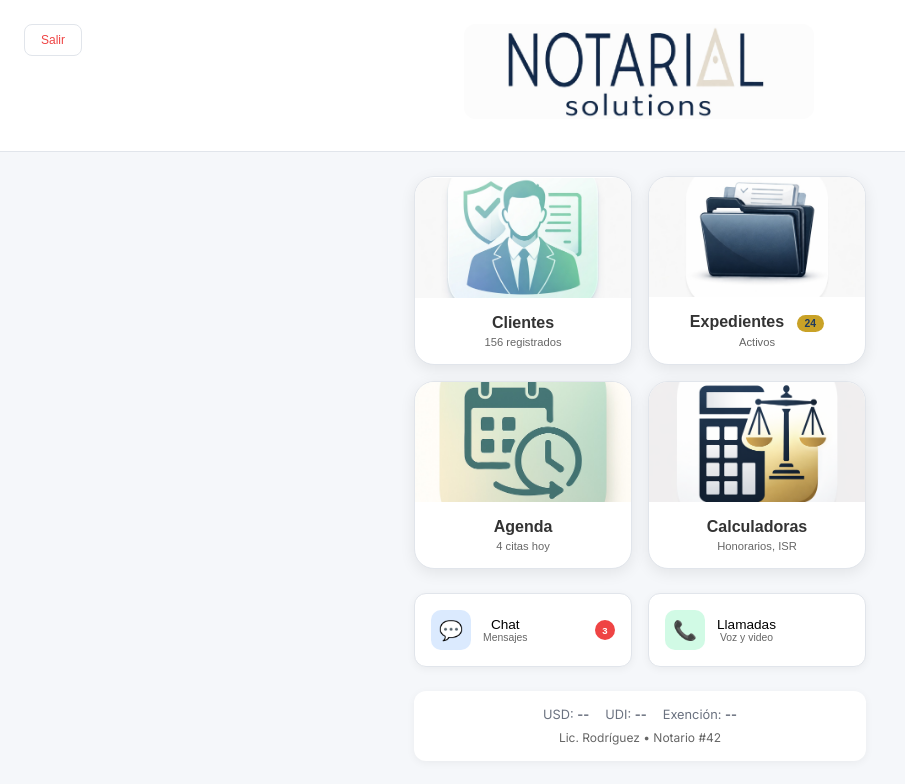
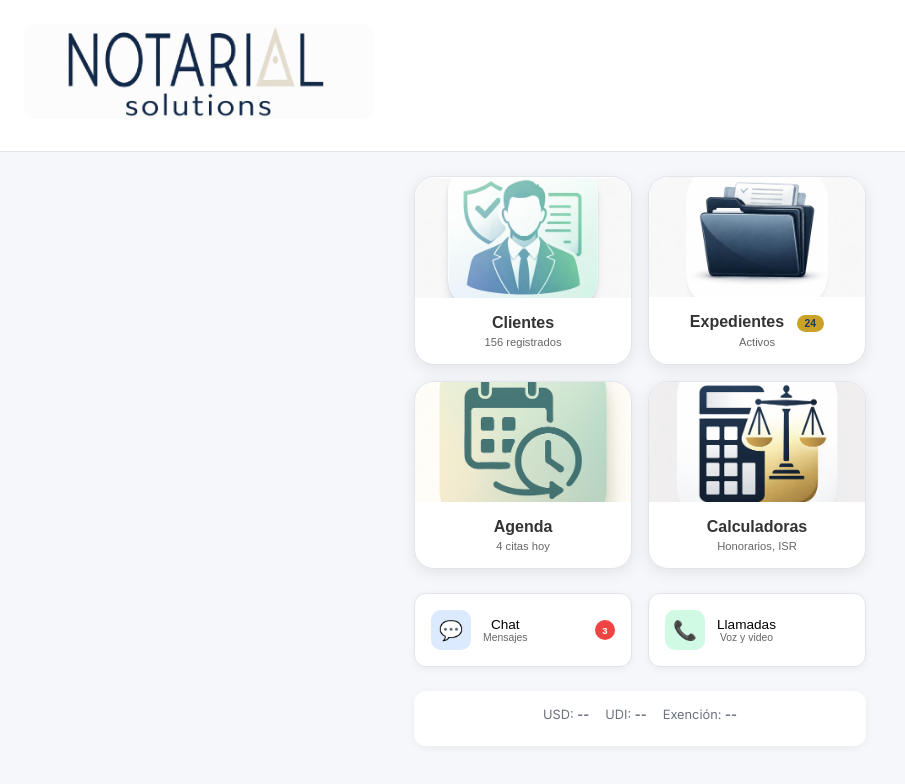
Before and after one commit to Pvrolomx/notaria-solutions, a website: page index.html in a window 1280 px wide. Shown: the whole page, without its empty margins (0-905 px from the left). Drawn offline with Linux system fonts and the light colour scheme; no server answers.

Commit message:
fix: remove Salir button, hide ISTP spinners, remove Exencion and Lic Rodriguez from footer

```diff
--- a/index.html
+++ b/index.html
@@ -782,7 +782,6 @@
 <body>
     <header class="app-header">
         <div style="display:flex;justify-content:space-between;align-items:flex-start;width:100%;">
-            <button onclick="alert('Salir')" style="background:none;border:1px solid var(--border);color:var(--danger);padding:0.5rem 1rem;border-radius:8px;cursor:pointer;font-size:0.75rem;">Salir</button>
             <div class="app-logo" style="flex-direction:column;text-align:center;">
                 <img src="logo.jpeg" alt="Notarial Solutions" style="width:350px;height:auto;border-radius:12px;">
             </div>
@@ -844,7 +843,6 @@
 
             <div style="margin-top:1.5rem;text-align:center;padding:1rem;background:var(--white);border-radius:12px;box-shadow:0 2px 8px rgba(0,0,0,0.05);">
                 <div id="indicadores-tc" style="display:flex;gap:1rem;font-size:0.8rem;color:#6B7280;flex-wrap:wrap;justify-content:center;margin-bottom:0.5rem;"><span>USD: <strong id="tcValor">--</strong></span><span>UDI: <strong id="udiValor">--</strong></span><span>Exención: <strong id="exencionValor">--</strong></span></div>
-                <div style="font-size:0.75rem;color:var(--text-light);">Lic. Rodríguez • Notario #42</div>
             </div>
         </div>
 
```
Also changed, not shown: istp.html (+1 -0 lines).
